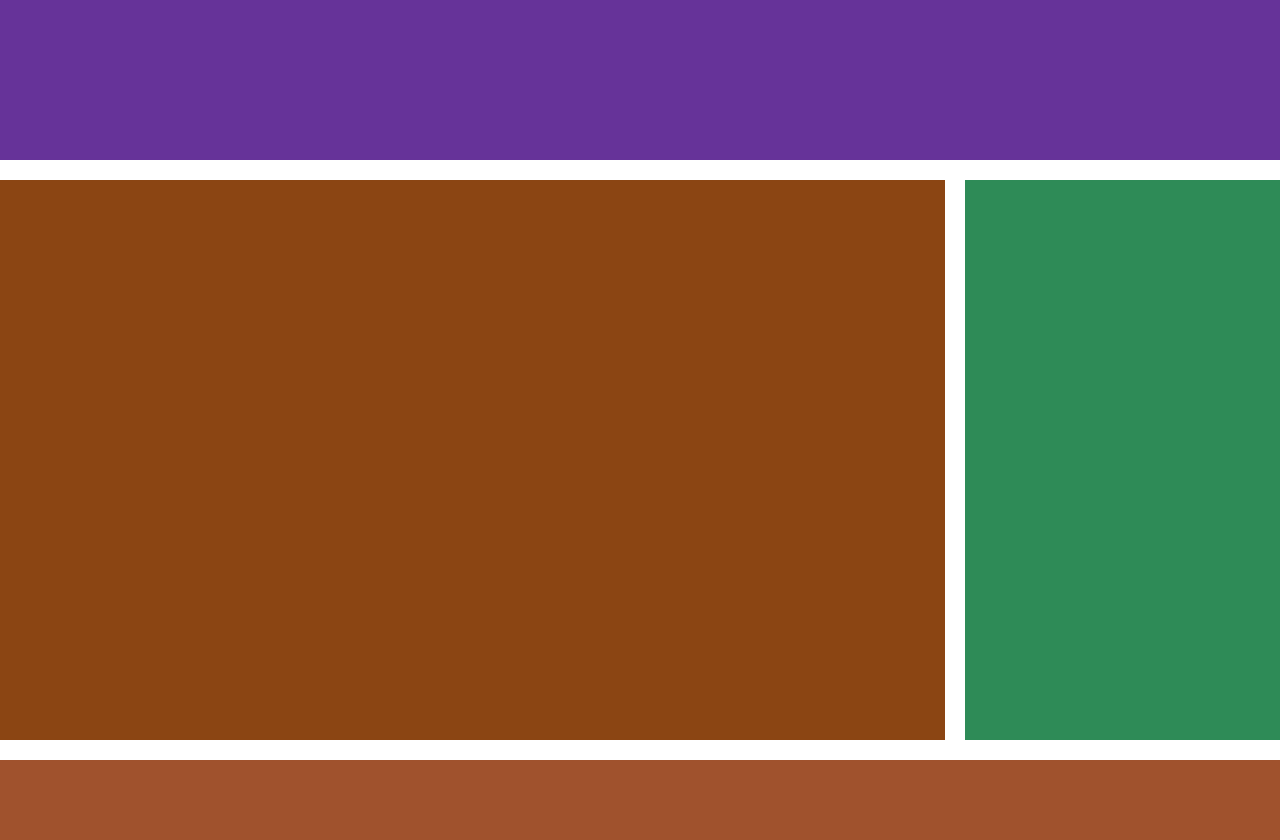
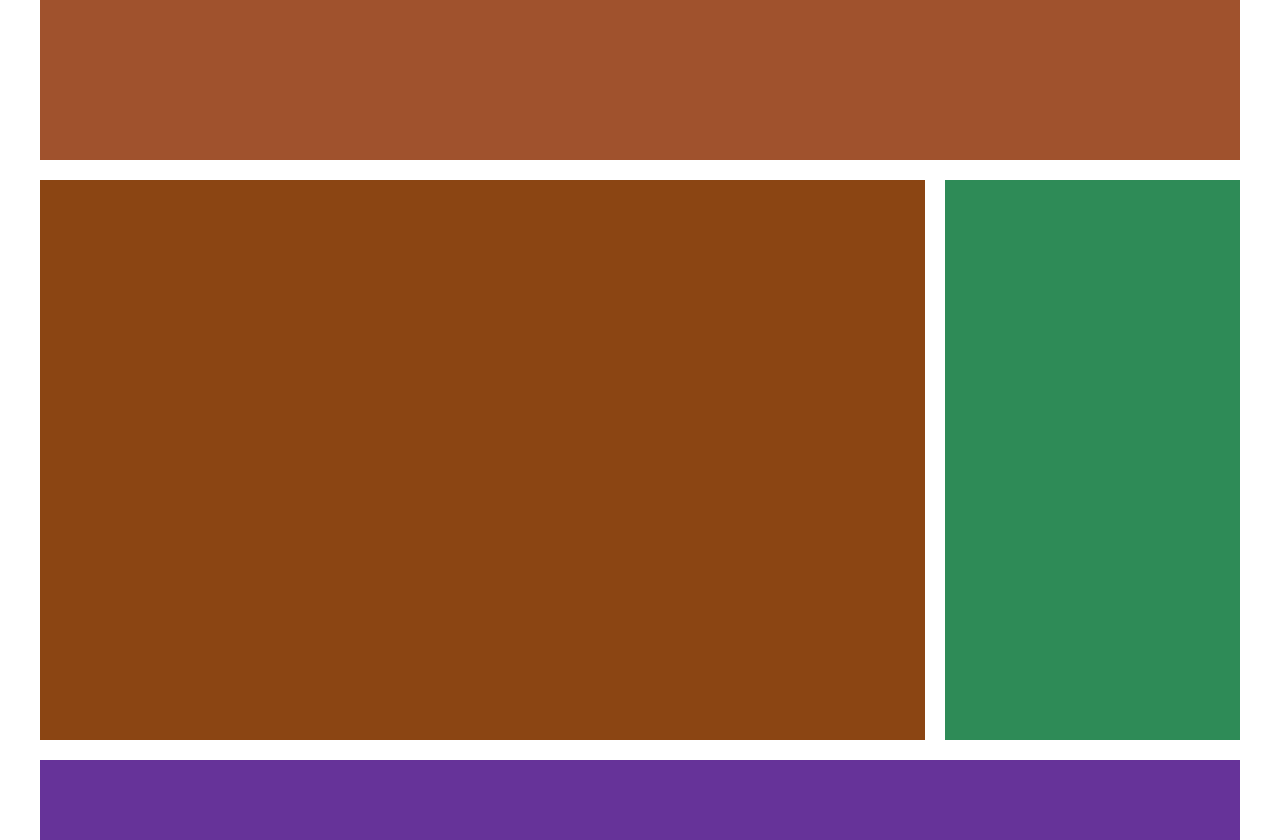
Before and after one commit to fsilva2016/Curso-Desenvolvimento-Web-Completo-2020-, a plain HTML site: page Grid/index.html in a window 1280 px wide. Drawn offline with Linux system fonts and the light colour scheme.

Commit message:
Grid ajustes

```diff
--- a/Grid/index.html
+++ b/Grid/index.html
@@ -12,26 +12,30 @@
             }
             header{
                 background:rebeccapurple;
-                grid-column: 1/3;
+                grid-area: f;
             }
             main{
                 background: saddlebrown;
-                grid-column: 1/2;
+                grid-area: m;
             }
             aside{
                 background: seagreen;
-                grid-column: 2/3;
+                grid-area: a;
             }
             footer{
                 background: sienna;
-                grid-column: 1/3;
+                grid-area: h;
             }
             .container{
                 display: grid;
                 grid-template-columns: 3fr 1fr ;
                 grid-template-rows: 20vh 70vh 10vh;
                 grid-gap: 20px;
-             }
+                grid-template-areas: "h h " "m a" " f f";
+                width: 100%;
+                max-width: 1200px;
+                margin: 0 auto;
+            }
         </style>
     </head>
     <body>
```
